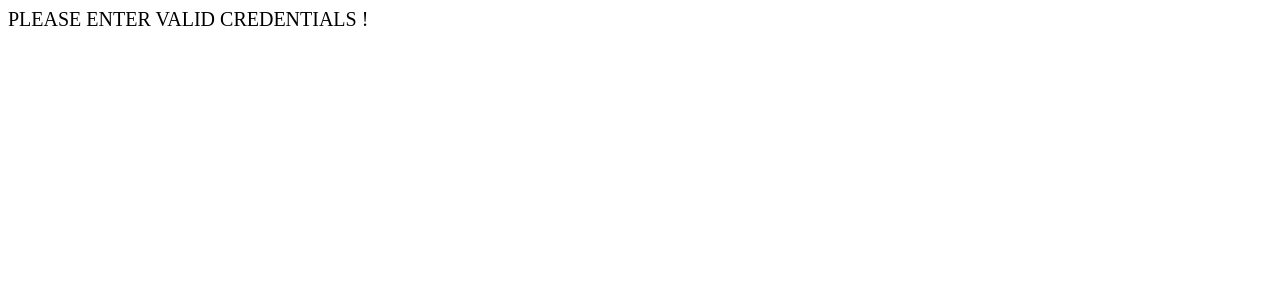
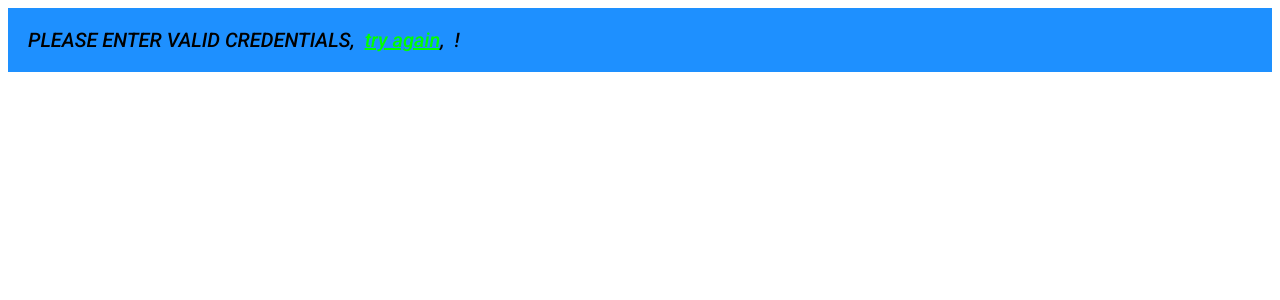
Before and after one commit to Whitelisted2/VaxiNO-Pandemic, a PHP site: page /signup.php in a window 1280 px wide. Shown: the top 300 px of the page. Run offline with PHP 8.4, Linux system fonts and the light colour scheme; data that the repository does not hold is empty.

Commit message:
signup.php and registered.html messages updated.

```diff
--- a/signup.php
+++ b/signup.php
@@ -1,6 +1,14 @@
 <!DOCTYPE html>
 <html>
     <head>
+        <meta charset="UTF-8">
+        <meta http-equiv="X-UA-Compatible" content="IE=edge">
+        <meta name="viewport" content="width=device-width, initial-scale=1.0">
+        <link rel="stylesheet" href="css/most-basic.css">
+        <link rel="preconnect" href="https://fonts.googleapis.com">
+        <link rel="preconnect" href="https://fonts.gstatic.com" crossorigin>
+        <link href="https://fonts.googleapis.com/css2?family=Roboto:ital,wght@1,500&display=swap" rel="stylesheet">
+
         <title>Signing You UP !</title>
         <style>
             body
@@ -14,6 +22,7 @@
         </style>
     </head>
     <body>
+    <div class="simple-box">
         <?php
         $servername = $_SERVER['SERVER_NAME'];
         $username="root";
@@ -35,11 +44,11 @@
         $result = mysqli_query($conn, $command);
 
         if($_POST["phnum"]<9999999 || $_POST["pincode"]<0 || $_POST["pincode"]>999999 || empty(trim($_POST["pass"])) || empty(trim($_POST["email"])) ||  empty(trim($_POST["name"]))){
-            die("PLEASE ENTER VALID CREDENTIALS !");
+            die("PLEASE ENTER VALID CREDENTIALS, &nbsp;<a href='user_login_signup.html'>try again</a>,&nbsp; !");
         }
 
         if($_POST["pass"] !== $_POST["repass"]){
-            die("Passwords were not same! please try again !");
+            die("Passwords were not same! please &nbsp;<a href='user_login_signup.html'>try again</a>,&nbsp;!");
         }
 
         $phnum_user=$_POST["phnum"];
@@ -72,16 +81,18 @@
         $sql="SELECT * FROM usertable WHERE phnum_user='$phnumcheck'";
         $result = mysqli_query($conn, $sql);
         if($row = mysqli_fetch_assoc($result)){
-            die("This Phone number is already registered !");
+            die("This Phone number is already registered. &nbsp;<a href='user_login_signup.html'>Try again</a>,&nbsp;!");
         }
 
         $command = "INSERT INTO usertable values ('$name_user', '$age', '$phnum_user', '$password_user', '$email_user', '$pincode_user', 0, 0, 0, 0)";
         $result = mysqli_query($conn, $command);
         if(!$result){
-            die("Record Not added ! Please try again. error : ".mysqli_error($conn));
+            die("Record Not added ! &nbsp;<a href='user_login_signup.html'>try again</a>,&nbsp; error : ".mysqli_error($conn));
         }
 
         header("location: registered.html");
         ?>
+
+    </div>
     </body>
 </html>
```
Also changed, not shown: registered.html (+8 -2 lines).
